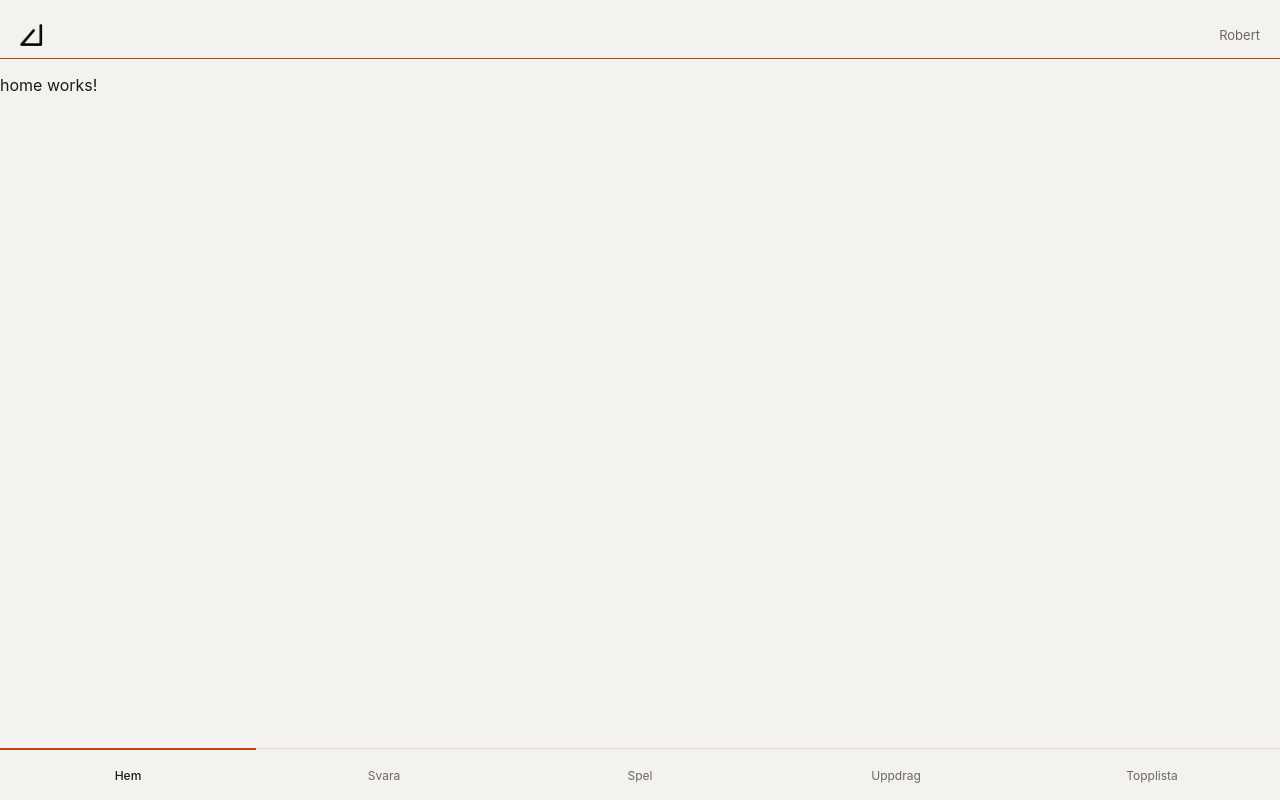
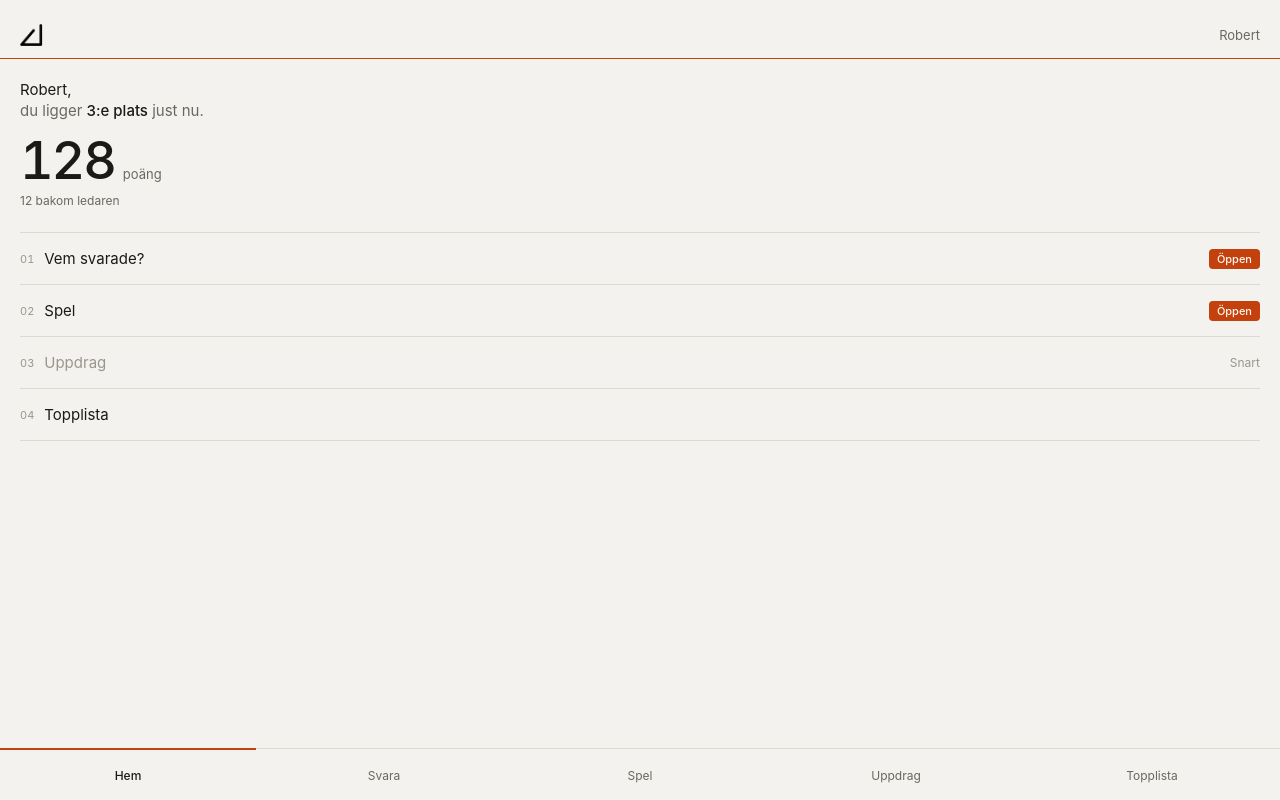
Before and after one commit to BobbieLuring/Kickoff-pwa, an Angular app in the folder web/: page / in a window 1280 px wide. Built offline with nearby package versions, Linux system fonts and the light colour scheme.

Commit message:
lägger till hem och leaderboard utseende

```diff
--- /dev/null
+++ b/web/src/app/pages/home/home-summary.ts
@@ -0,0 +1,15 @@
+export type SectionStatus = 'soon' | 'open' | 'closed';
+
+export interface SectionSummary {
+  title: string;
+  path: string;
+  status?: SectionStatus;
+}
+
+export interface HomeSummary {
+  playerName: string;
+  points: number;
+  rank: number;
+  pointsBehindLeader: number;
+  sections: SectionSummary[];
+}
--- a/web/src/app/pages/home/home.html
+++ b/web/src/app/pages/home/home.html
@@ -1 +1,33 @@
-<p>home works!</p>
+<section class="intro">
+  <p class="greeting">
+    {{ summary().playerName }},<br />
+    <span class="muted">du ligger <strong>{{ rankLabel() }} plats</strong> just nu.</span>
+  </p>
+
+  <p class="score">
+    <span class="points">{{ summary().points }}</span>
+    <span class="unit">poäng</span>
+  </p>
+
+  <p class="gap">
+    @if (summary().pointsBehindLeader === 0) {
+      Du leder!
+    } @else {
+      {{ summary().pointsBehindLeader }} bakom ledaren
+    }
+  </p>
+</section>
+
+<ol class="sections">
+  @for (section of summary().sections; track section.path; let i = $index) {
+    <li>
+      <a [routerLink]="section.path" [class]="section.status">
+        <span class="num">{{ (i + 1).toString().padStart(2, '0') }}</span>
+        <span class="title">{{ section.title }}</span>
+        @if (section.status) {
+            <span class="status">{{ statusLabels[section.status] }}</span>
+        }
+      </a>
+    </li>
+  }
+</ol>
--- a/web/src/app/pages/home/home.scss
+++ b/web/src/app/pages/home/home.scss
@@ -0,0 +1,94 @@
+:host {
+  display: block;
+  padding: 20px 20px 0;
+}
+
+p {
+  margin: 0;
+}
+
+.greeting {
+  font-size: 15px;
+  line-height: 1.4;
+}
+
+.muted {
+  color: var(--text-muted);
+
+  strong {
+    color: var(--text);
+    font-weight: 500;
+  }
+}
+
+.score {
+  display: flex;
+  align-items: baseline;
+  gap: 8px;
+  margin-top: 14px;
+}
+
+.points {
+  font-size: 52px;
+  font-weight: 500;
+  letter-spacing: -0.04em;
+  line-height: 1;
+  font-variant-numeric: tabular-nums;
+}
+
+.unit {
+  font-size: 13px;
+  color: var(--text-muted);
+}
+
+.gap {
+  margin-top: 6px;
+  font-size: 12px;
+  color: var(--text-muted);
+}
+
+.sections {
+  list-style: none;
+  margin: 24px 0 0;
+  padding: 0;
+  border-top: 1px solid var(--line);
+
+  a {
+    display: flex;
+    align-items: center;
+    gap: 10px;
+    min-height: 52px;
+    border-bottom: 1px solid var(--line);
+    color: var(--text);
+    font-size: 15px;
+    text-decoration: none;
+  }
+
+  .soon,
+  .closed {
+    color: var(--text-faint);
+  }
+}
+
+.num {
+  font-size: 11px;
+  color: var(--text-faint);
+  font-variant-numeric: tabular-nums;
+}
+
+.title {
+  flex: 1;
+}
+
+.status {
+  font-size: 12px;
+}
+
+.open .status {
+  padding: 3px 8px;
+  border-radius: 4px;
+  background: var(--accent);
+  color: var(--on-accent);
+  font-size: 11px;
+  font-weight: 500;
+}
--- a/web/src/app/pages/home/home.ts
+++ b/web/src/app/pages/home/home.ts
@@ -1,9 +1,41 @@
-import { Component } from '@angular/core';
+import { Component, computed, signal } from '@angular/core';
+import { RouterLink } from '@angular/router';
+import { HomeSummary, SectionStatus } from './home-summary';
 
 @Component({
-  imports: [],
   selector: 'app-home',
+  imports: [RouterLink],
+  templateUrl: './home.html',
   styleUrl: './home.scss',
-  templateUrl: './home.html',
 })
-export class Home {}
+export class Home {
+  // Fake data until scores exist in Supabase.
+  protected readonly summary = signal<HomeSummary>({
+    playerName: 'Robert',
+    points: 128,
+    rank: 3,
+    pointsBehindLeader: 12,
+    sections: [
+      { title: 'Vem svarade?', path: '/svara', status: 'open' },
+      { title: 'Spel', path: '/spel', status: 'open' },
+      { title: 'Uppdrag', path: '/uppdrag', status: 'soon' },
+      { title: 'Topplista', path: '/topplista' },
+    ],
+  });
+
+  protected readonly rankLabel = computed(() => swedishOrdinal(this.summary().rank));
+
+  protected readonly statusLabels: Record<SectionStatus, string> = {
+    soon: 'Snart',
+    open: 'Öppen',
+    closed: 'Avslutad',
+  };
+}
+
+// 1:a, 2:a, 3:e … 11:e, 12:e … 21:a, 22:a
+function swedishOrdinal(n: number): string {
+  const last = n % 10;
+  const lastTwo = n % 100;
+  const suffix = (last === 1 || last === 2) && lastTwo !== 11 && lastTwo !== 12 ? 'a' : 'e';
+  return `${n}:${suffix}`;
+}
--- /dev/null
+++ b/web/src/app/pages/leaderboard/last-seen-ranks.ts
@@ -0,0 +1,21 @@
+import { LeaderboardEntry } from './leaderboard-entry';
+
+const STORAGE_KEY = 'kickoff.leaderboard.lastSeen';
+
+/** Ranks from the last time this phone viewed the leaderboard, keyed by playerId. */
+export function loadLastSeenRanks(): Record<string, number> {
+  try {
+    return JSON.parse(localStorage.getItem(STORAGE_KEY) ?? '{}');
+  } catch {
+    return {};
+  }
+}
+
+export function saveLastSeenRanks(entries: LeaderboardEntry[]): void {
+  try {
+    const ranks = Object.fromEntries(entries.map((e) => [e.playerId, e.rank]));
+    localStorage.setItem(STORAGE_KEY, JSON.stringify(ranks));
+  } catch {
+    // Storage can be unavailable (private mode); arrows just won't show.
+  }
+}
--- /dev/null
+++ b/web/src/app/pages/leaderboard/leaderboard-entry.ts
@@ -0,0 +1,6 @@
+export interface LeaderboardEntry {
+  playerId: string;
+  name: string;
+  points: number;
+  rank: number;
+}
--- a/web/src/app/pages/leaderboard/leaderboard.html
+++ b/web/src/app/pages/leaderboard/leaderboard.html
@@ -1 +1,27 @@
-<p>leaderboard works!</p>
+<h1>Topplista</h1>
+
+<ol>
+  @for (row of rows(); track row.playerId) {
+    <li
+      [class.lead]="$first"
+      [class.second]="$index === 1"
+      [class.third]="$index === 2"
+    >
+      <span class="rank">{{ row.rank }}</span>
+      <span class="name">
+        {{ row.name }}
+        @if (row.playerId === myPlayerId) {
+          <span class="you">Du</span>
+        }
+      </span>
+      <span class="change" [class.up]="row.change > 0" [class.down]="row.change < 0">
+        @if (row.change > 0) {
+          <span [attr.aria-label]="'Upp ' + row.change">↑{{ row.change }}</span>
+        } @else if (row.change < 0) {
+          <span [attr.aria-label]="'Ner ' + -row.change">↓{{ -row.change }}</span>
+        }
+      </span>
+      <span class="points">{{ row.points }}</span>
+    </li>
+  }
+</ol>
--- a/web/src/app/pages/leaderboard/leaderboard.scss
+++ b/web/src/app/pages/leaderboard/leaderboard.scss
@@ -0,0 +1,130 @@
+:host {
+  display: block;
+  padding: 20px 20px 0;
+}
+
+h1 {
+  margin: 0 0 16px;
+  font-size: 18px;
+  font-weight: 500;
+}
+
+ol {
+  list-style: none;
+  margin: 0;
+  padding: 0;
+}
+
+li {
+  display: flex;
+  align-items: center;
+  gap: 12px;
+  min-height: 44px;
+  padding: 0 8px;
+  border-bottom: 1px solid var(--line);
+  font-size: 15px;
+}
+
+.rank {
+  width: 18px;
+  text-align: left;
+  font-size: 12px;
+  color: var(--text-faint);
+  font-variant-numeric: tabular-nums;
+}
+
+.name {
+  flex: 1;
+}
+
+.change {
+  width: 28px;
+  text-align: right;
+  font-size: 11px;
+  font-weight: 500;
+  font-variant-numeric: tabular-nums;
+
+  &.up {
+    color: var(--up);
+  }
+
+  &.down {
+    color: var(--down);
+  }
+}
+
+.points {
+  font-variant-numeric: tabular-nums;
+}
+
+.lead {
+  align-items: baseline;
+  padding-bottom: 14px;
+
+  .rank {
+    color: var(--accent);
+    font-weight: 500;
+  }
+
+  .name {
+    font-size: 22px;
+    font-weight: 500;
+    letter-spacing: -0.02em;
+  }
+
+  .points {
+    font-size: 28px;
+    font-weight: 500;
+    letter-spacing: -0.03em;
+  }
+}
+
+.second,
+.third {
+  align-items: baseline;
+  padding-top: 6px;
+  padding-bottom: 6px;
+}
+
+.second {
+  .name,
+  .points {
+    font-weight: 500;
+  }
+
+  .name {
+    font-size: 19px;
+    letter-spacing: -0.015em;
+  }
+
+  .points {
+    font-size: 23px;
+    letter-spacing: -0.02em;
+  }
+}
+
+.third {
+  .name {
+    font-size: 17px;
+    letter-spacing: -0.01em;
+  }
+
+  .points {
+    font-size: 19px;
+    letter-spacing: -0.01em;
+  }
+}
+
+.me {
+  margin: 0 -20px;
+  padding-left: 28px;
+  padding-right: 28px;
+  background: color-mix(in srgb, var(--text) 6%, var(--bg));
+}
+
+.you {
+  margin-left: 6px;
+  font-size: 10px;
+  font-weight: 500;
+  color: var(--accent);
+}
--- a/web/src/app/pages/leaderboard/leaderboard.ts
+++ b/web/src/app/pages/leaderboard/leaderboard.ts
@@ -1,4 +1,6 @@
-import { Component } from '@angular/core';
+import { Component, computed, effect, signal } from '@angular/core';
+import { LeaderboardEntry } from './leaderboard-entry';
+import { loadLastSeenRanks, saveLastSeenRanks } from './last-seen-ranks';
 
 @Component({
   imports: [],
@@ -6,4 +8,36 @@ import { Component } from '@angular/core';
   styleUrl: './leaderboard.scss',
   templateUrl: './leaderboard.html',
 })
-export class Leaderboard {}
+export class Leaderboard {
+  // Fake data until scores exist in Supabase.
+  protected readonly myPlayerId = 'p3';
+
+  protected readonly entries = signal<LeaderboardEntry[]>([
+    { playerId: 'p1', name: 'Anna', points: 140, rank: 1 },
+    { playerId: 'p2', name: 'Johan', points: 131, rank: 2 },
+    { playerId: 'p3', name: 'Robert', points: 128, rank: 3 },
+    { playerId: 'p4', name: 'Sara', points: 117, rank: 4 },
+    { playerId: 'p5', name: 'Erik', points: 104, rank: 5 },
+    { playerId: 'p6', name: 'Lina', points: 98, rank: 6 },
+    { playerId: 'p7', name: 'Oskar', points: 85, rank: 7 },
+    { playerId: 'p8', name: 'Maja', points: 72, rank: 8 },
+  ]);
+
+  // Ranks from the previous visit. Read once, so arrows stay put during this visit.
+  private readonly baseline = loadLastSeenRanks();
+
+  protected readonly rows = computed(() =>
+    this.entries().map((entry) => ({ ...entry, change: this.rankChange(entry) })),
+  );
+
+  constructor() {
+    // Whatever is shown now becomes the baseline for the next visit.
+    effect(() => saveLastSeenRanks(this.entries()));
+  }
+
+  /** Positive = moved up, negative = moved down, 0 = same or new. */
+  private rankChange(entry: LeaderboardEntry): number {
+    const previous = this.baseline[entry.playerId];
+    return previous === undefined ? 0 : previous - entry.rank;
+  }
+}
--- a/web/src/styles.scss
+++ b/web/src/styles.scss
@@ -13,6 +13,8 @@ $accent-dark: color.mix(#fff, $accent, 25%);
   --line: #ddd9d1;
   --accent: #{$accent};
   --on-accent: #fff7f0;
+  --up: #2e7d4f;
+  --down: #b42318;
 
   --font: -apple-system, BlinkMacSystemFont, 'Segoe UI', Roboto, sans-serif;
 }
@@ -26,6 +28,8 @@ $accent-dark: color.mix(#fff, $accent, 25%);
     --line: #2c2b29;
     --accent: #{$accent-dark};
     --on-accent: #2a1206;
+    --up: #5fbf85;
+    --down: #f0705f;
   }
 }
 
```
